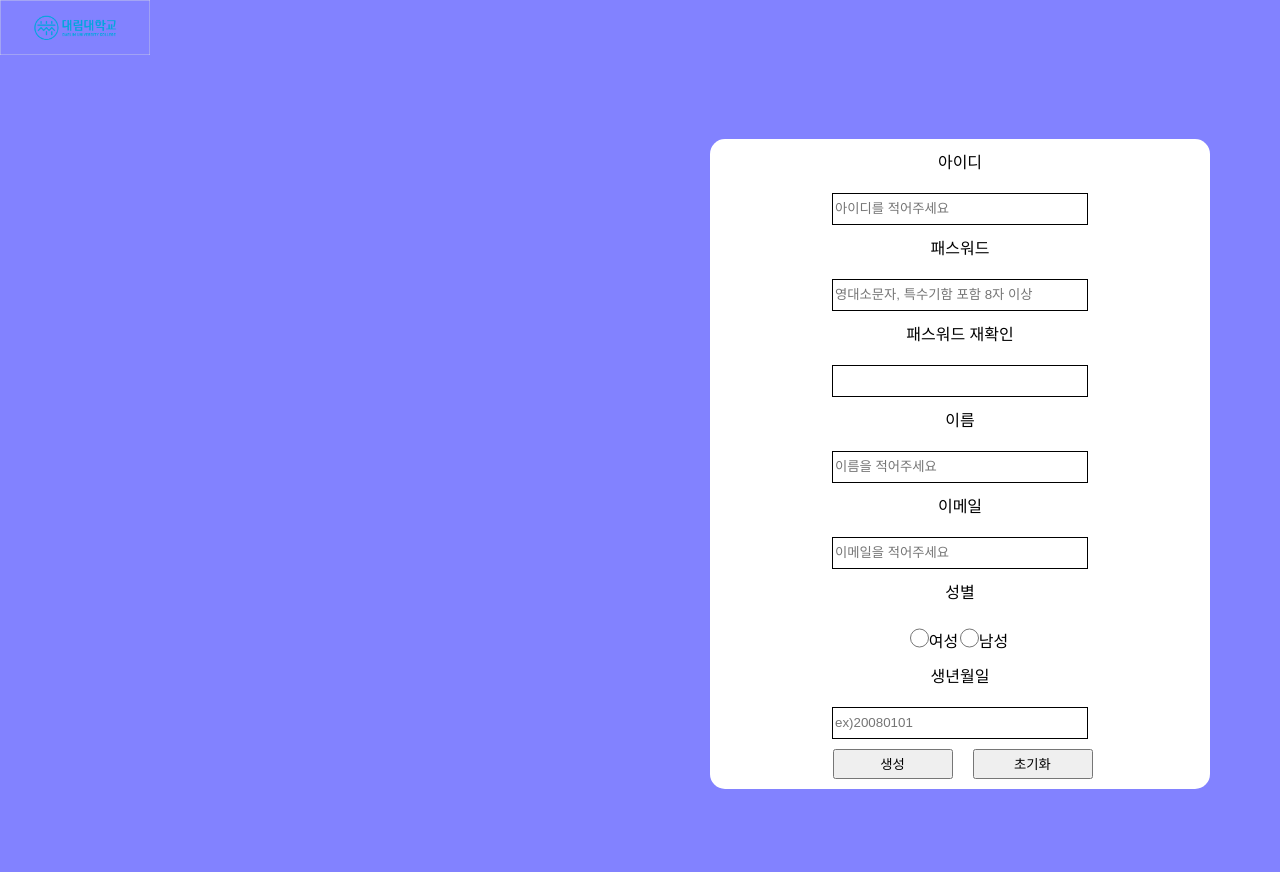
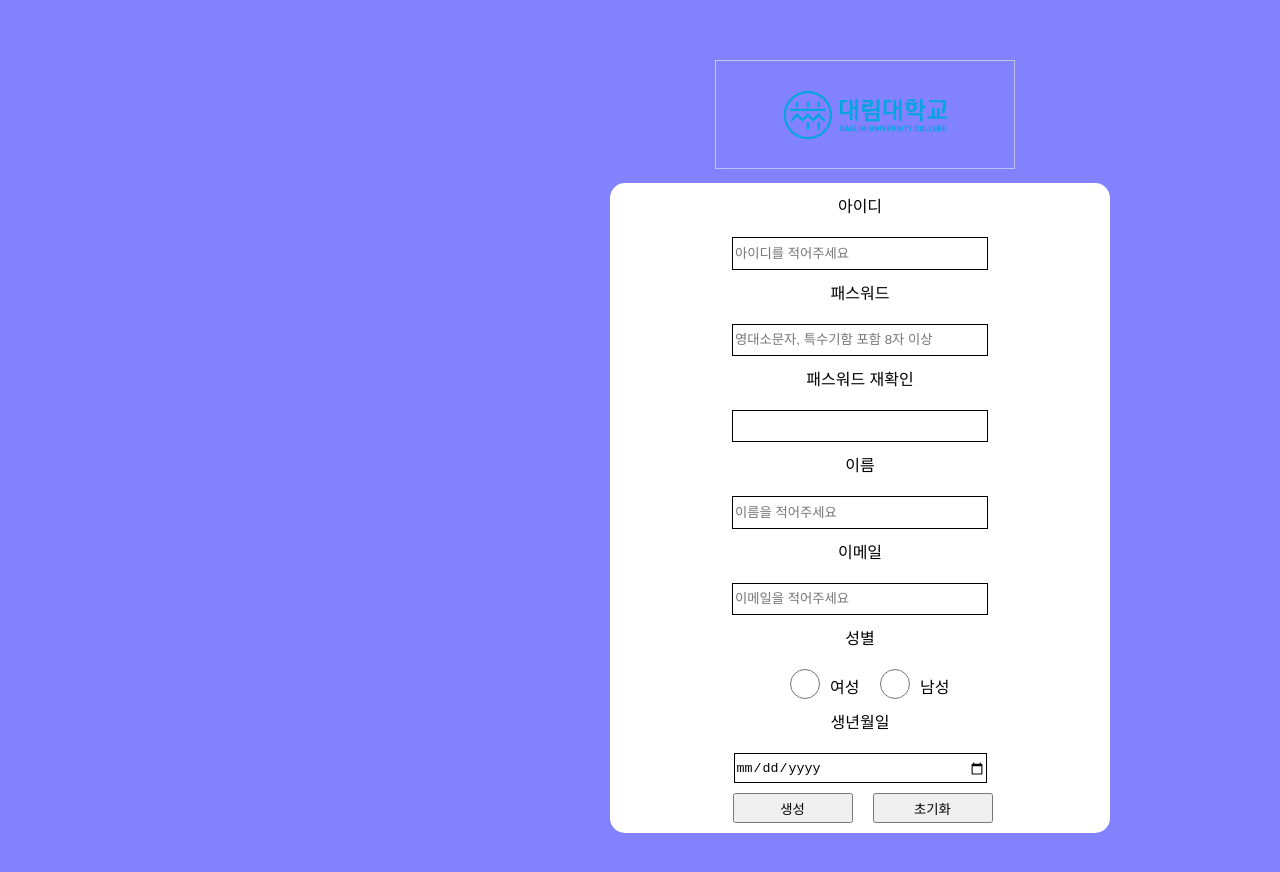
Before and after one commit to jeonjuseong11/TeamC_Front, a React (Create React App) app: page /join in a window 1280 px wide. Shown: the top 872 px of the page. Built offline with nearby package versions, Linux system fonts and the light colour scheme; no server answers.

Commit message:
Edit - Join.js, Join.css
회원가입 폼 수정

```diff
--- a/src/pages/JoinPage/Join.css
+++ b/src/pages/JoinPage/Join.css
@@ -9,7 +9,7 @@
     flex-direction: column;
     width: 500px;
     height: 650px;
-    margin: 0 auto;
+    margin: -70px 610px;
     background-color: white;
     transform: translateY(80px);
     box-sizing: border-box;
@@ -55,22 +55,28 @@
     margin-top: 15px;
 }
 
-.male-btn{
+.male-radio{
     display: flex;
     flex-direction: row;
-    margin-left: -50px;
 }
 
-.female-btn{
+.female-radio{
     display: flex;
     flex-direction: row;
-    margin-left: -100px;
 }
 .Join .JoinLogo{
-    margin: 0 auto;
+    margin-left: 715px;
+}
+
+.radio-btn label{
+    margin-left: 10px;
+}
+
+.radio-btn{
+   margin-left: 180px;
 }
 
 .JoinLogo img{
-
-    width: 150px;
+    margin-top: 60px;
+    width: 300px;
 }
--- a/src/pages/JoinPage/Join.js
+++ b/src/pages/JoinPage/Join.js
@@ -6,6 +6,7 @@ import Login from "../LoginPage/Login";
 import Logo from "../../assets/Logo.png";
 
 const Join = () => {
+
     // 계정 배열 초기값
     const [account, setAccount] = useState([
       {
@@ -139,11 +140,6 @@ const Join = () => {
         setAccount([{
           name: inputNameValue
         }])
-        // const {name, value} = e.target
-        // setInputs({
-        //   ...inputs,
-        //   [name] : value
-        // })
         if (name==="") {
             setNameValid(false);
         } else {
@@ -216,21 +212,19 @@ const Join = () => {
 
       // 나이(생년월일) 동기 처리
       useEffect(()=>{
-        if(age.length === 0){
-        }else{
-        if(age.length === 8){
+        if(age.length !== null){
           setAgeValid(true);
       }else{
         setAgeValid(false);
         }
-      }
+
       },[age])
 
       // 나이(생년월일) 제한
       const handleAge = (e) => {
         const inputAgeValue = e.target.value
         setAge(inputAgeValue);
-        if (age.length === 8) {
+        if (age !== null) {
             setAgeValid(true);
         setAge(inputAgeValue);
         setAccount([{
@@ -254,6 +248,7 @@ const Join = () => {
         }
     }
 
+    // 입력란 초기화
     const onReset = () =>{
       setId("");
       setPw("");
@@ -262,6 +257,8 @@ const Join = () => {
       setEmail("");
       setAge("");
     }
+
+    // 이벤트 발생시 이전 페이지로 이동
     const navigate = useNavigate();
   const backToList = () => {
     navigate(-1);
@@ -327,28 +324,32 @@ const Join = () => {
                             style={email.length === 0 ? {border : "solid 1px black"} : emailValid ? {border : "solid 1px green"} : {border : "solid 1px red"}}
                             />
                           <p>성별</p>
+                          <div>
                           <div className = "radio-btn">
+                            <div className="female-radio">
                               <input type='radio'
                                 name='sex'
                                 id = "sex"
                                 value='female'
                                 onClick={onSexClick}/>
                                 <label>여성</label>
+                                </div>
+                                <div className="male-radio">
                                 <input type='radio'
                                 name='sex'
                                 id = "sex"
                                 value='male'
                                 onClick={onSexClick}/>
                                 <label>남성</label>
-                      <div id='result'></div>
+                                </div>
+                            </div>
               </div>
             <p>생년월일</p>
                 <input
                             id = "age"
                             name = "age"
-                            type="number"
+                            type="date"
                             value={age}
-                            placeholder="ex)20080101"
                             onChange={handleAge}
                             style={age.length === 0 ? {border : "solid 1px black"} : ageValid ? {border : "solid 1px green"} : {border : "solid 1px red"}}
                             />
```
Lines whose indentation alone changed are shown as unchanged.
